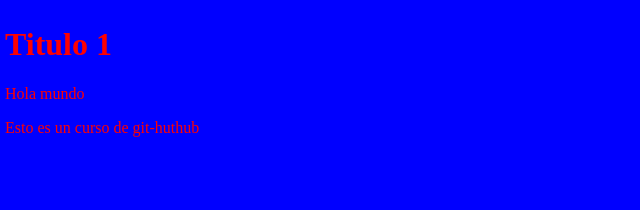
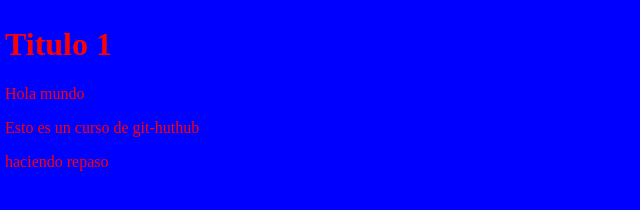
Before and after one commit to galozanomendez/CursoGit, a plain HTML site: page Index.html in a window 1280 px wide. Shown: the whole page, without its empty margins (0-640 px from the left). Drawn offline with Linux system fonts and the light colour scheme.

Commit message:
Repasado git

```diff
--- a/Index.html
+++ b/Index.html
@@ -10,5 +10,6 @@
 	<h1>Titulo 1</h1>
 	<p>Hola mundo</p>
 	<p>Esto es un curso de git-huthub</p>
+	<p>haciendo repaso</p>
 </body>
 </html>
```
